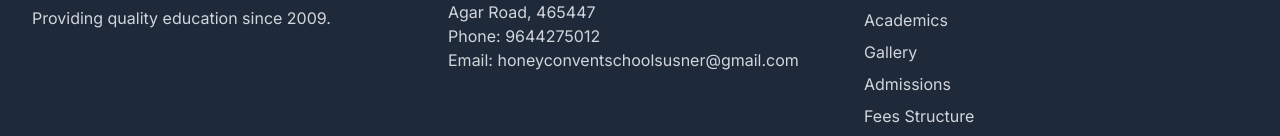
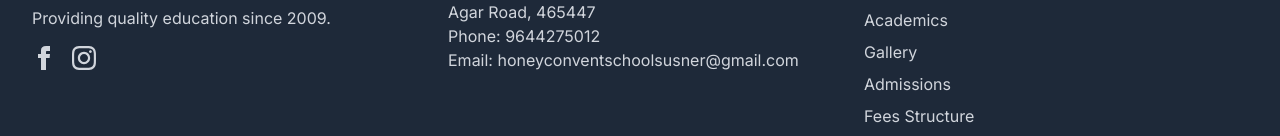
Before and after one commit to arish-me/honey-convent-school-next-js, a Next.js app: page / in a window 1280 px wide. Shown: the part 2760-2896 px from the top of the page. Built offline with nearby package versions, Linux system fonts and the light colour scheme.

Commit message:
Add Social Links

```diff
--- a/src/app/footer/Footer.tsx
+++ b/src/app/footer/Footer.tsx
@@ -1,6 +1,6 @@
 import Link from "next/link";
 import Image from "next/image";
-import { SCHOOL_NAME, SCHOOL_FULL_NAME, SCHOOL_LOCATION, SCHOOL_PHONE, SCHOOL_EMAIL, SCHOOL_ESTABLISHED } from "@/lib/constants";
+import { SCHOOL_NAME, SCHOOL_FULL_NAME, SCHOOL_LOCATION, SCHOOL_PHONE, SCHOOL_EMAIL, SCHOOL_ESTABLISHED, FACEBOOK_LINK, INSTAGRAM_LINK } from "@/lib/constants";
 
 export default function Footer ()
 {
@@ -22,6 +22,18 @@
                   <h3 className="text-lg font-semibold">{SCHOOL_NAME}</h3>
                 </div>
                 <p className="text-gray-300">Providing quality education since {SCHOOL_ESTABLISHED}.</p>
+                <div className="flex space-x-4 mt-4">
+                  <a href={FACEBOOK_LINK} target="_blank" rel="noopener noreferrer" aria-label="Facebook">
+                    <svg xmlns="http://www.w3.org/2000/svg" width="24" height="24" viewBox="0 0 24 24" fill="currentColor" className="text-gray-300 hover:text-blue-500 transition-colors">
+                      <path d="M9 8h-3v4h3v12h5v-12h3.642l.358-4h-4v-1.667c0-.955.192-1.333 1.115-1.333h2.885v-5h-3.808c-3.596 0-5.192 1.583-5.192 4.615v3.385z" />
+                    </svg>
+                  </a>
+                  <a href={INSTAGRAM_LINK} target="_blank" rel="noopener noreferrer" aria-label="Instagram">
+                    <svg xmlns="http://www.w3.org/2000/svg" width="24" height="24" viewBox="0 0 24 24" fill="currentColor" className="text-gray-300 hover:text-pink-500 transition-colors">
+                      <path d="M12 2.163c3.204 0 3.584.012 4.85.07 3.252.148 4.771 1.691 4.919 4.919.058 1.265.069 1.645.069 4.849 0 3.205-.012 3.584-.069 4.849-.149 3.225-1.664 4.771-4.919 4.919-1.266.058-1.644.07-4.85.07-3.204 0-3.584-.012-4.849-.07-3.26-.149-4.771-1.699-4.919-4.92-.058-1.265-.07-1.644-.07-4.849 0-3.204.013-3.583.07-4.849.149-3.227 1.664-4.771 4.919-4.919 1.266-.057 1.645-.069 4.849-.069zm0-2.163c-3.259 0-3.667.014-4.947.072-4.358.2-6.78 2.618-6.98 6.98-.059 1.281-.073 1.689-.073 4.948 0 3.259.014 3.668.072 4.948.2 4.358 2.618 6.78 6.98 6.98 1.281.058 1.689.072 4.948.072 3.259 0 3.668-.014 4.948-.072 4.354-.2 6.782-2.618 6.979-6.98.059-1.28.073-1.689.073-4.948 0-3.259-.014-3.667-.072-4.947-.196-4.354-2.617-6.78-6.979-6.98-1.281-.059-1.69-.073-4.949-.073zm0 5.838c-3.403 0-6.162 2.759-6.162 6.162s2.759 6.163 6.162 6.163 6.162-2.759 6.162-6.163c0-3.403-2.759-6.162-6.162-6.162zm0 10.162c-2.209 0-4-1.79-4-4 0-2.209 1.791-4 4-4s4 1.791 4 4c0 2.21-1.791 4-4 4zm6.406-11.845c-.796 0-1.441.645-1.441 1.44s.645 1.44 1.441 1.44c.795 0 1.439-.645 1.439-1.44s-.644-1.44-1.439-1.44z" />
+                    </svg>
+                  </a>
+                </div>
               </div>
               <div>
                 <h3 className="text-lg font-semibold mb-4">Contact Information</h3>
--- a/src/lib/constants.ts
+++ b/src/lib/constants.ts
@@ -6,6 +6,10 @@
 export const SCHOOL_EMAIL = "honeyconventschoolsusner@gmail.com";
 export const SCHOOL_ESTABLISHED = "2009";
 export const APPLY_LINK = "https://honeyconventschool.neetoform.com/1e5ad66569fea57d4f26";
+
+// Social Media Links
+export const FACEBOOK_LINK = "https://www.facebook.com/honeyconventschool";
+export const INSTAGRAM_LINK = "https://www.instagram.com/honeyconventschool";
 
 // SEO Constants
 export const SEO = {
```
